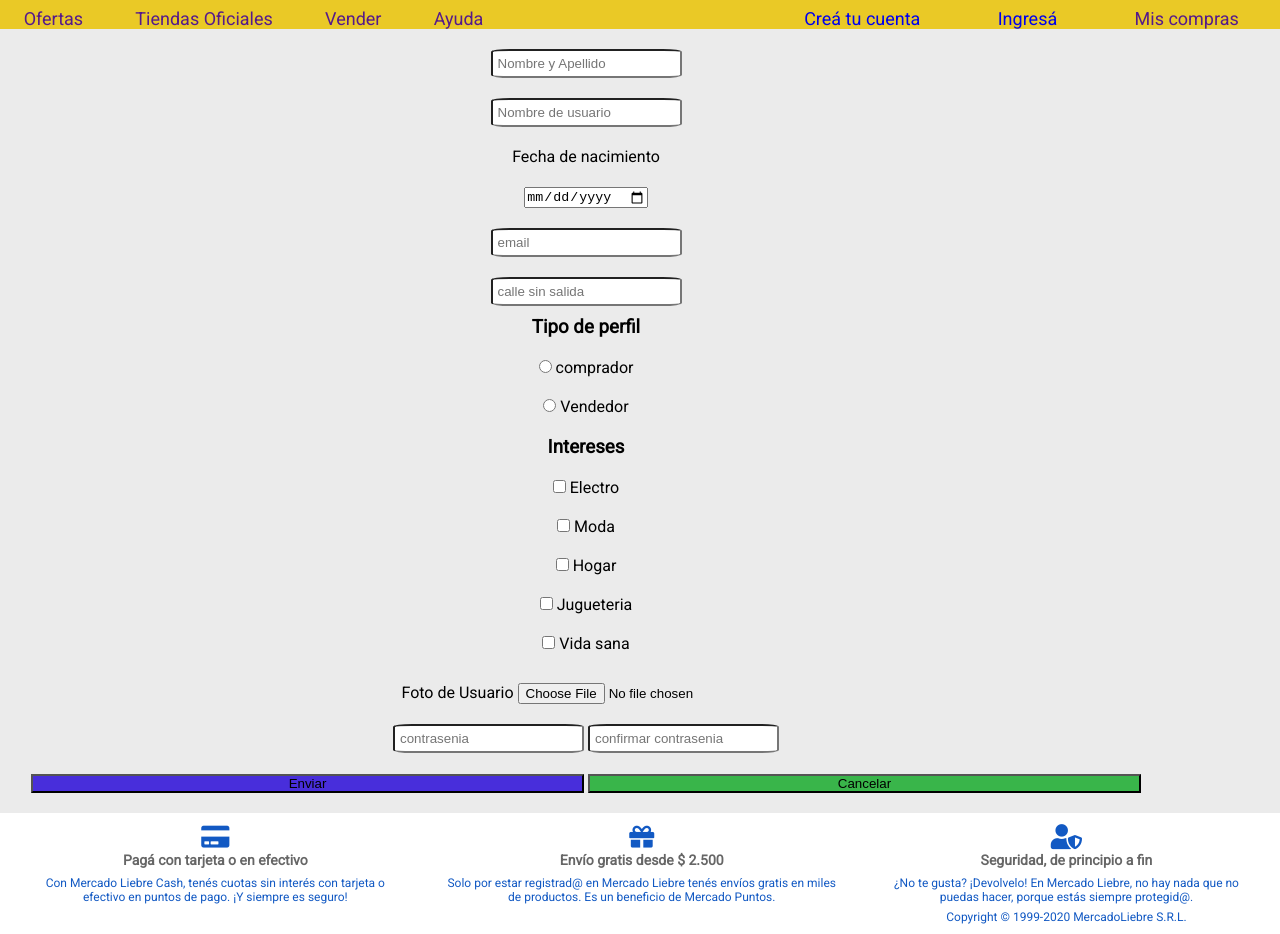
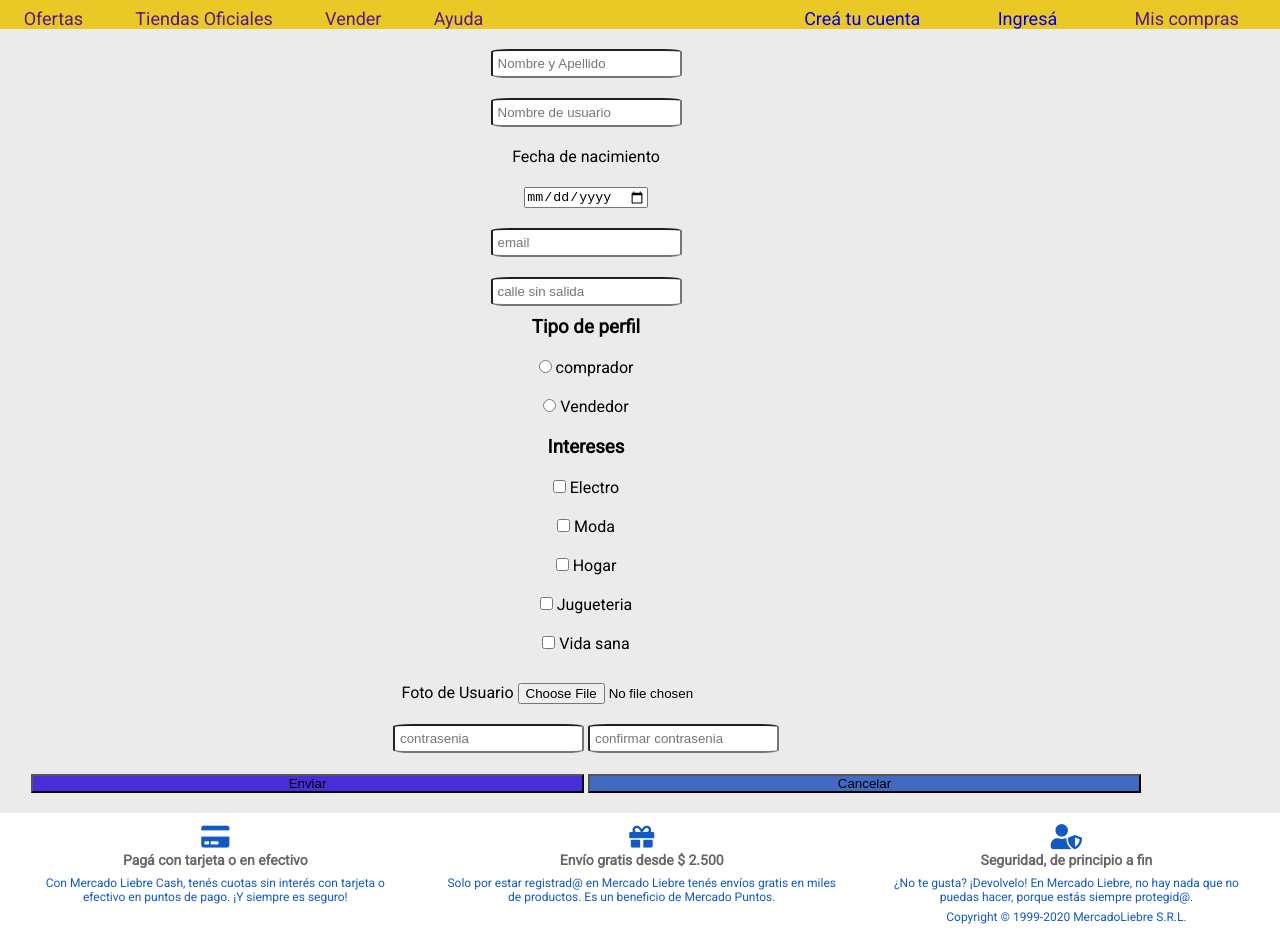
Before and after one commit to Ram8992/mercadoLiebreRam, a website: page views/register.html in a window 1280 px wide. Shown: the part 119-1053 px from the top of the page. Drawn offline with Linux system fonts and the light colour scheme.

Commit message:
buscador

```diff
--- a/public/css/styles.css
+++ b/public/css/styles.css
@@ -300,7 +300,7 @@ color: #000;
 }
 
 .botonReset{
-    background-color: #39b54a;
+    background-color: #426ac2;
     color: #000;
 }
 
```
Also changed, not shown: views/home.html (+0 -1 lines).
